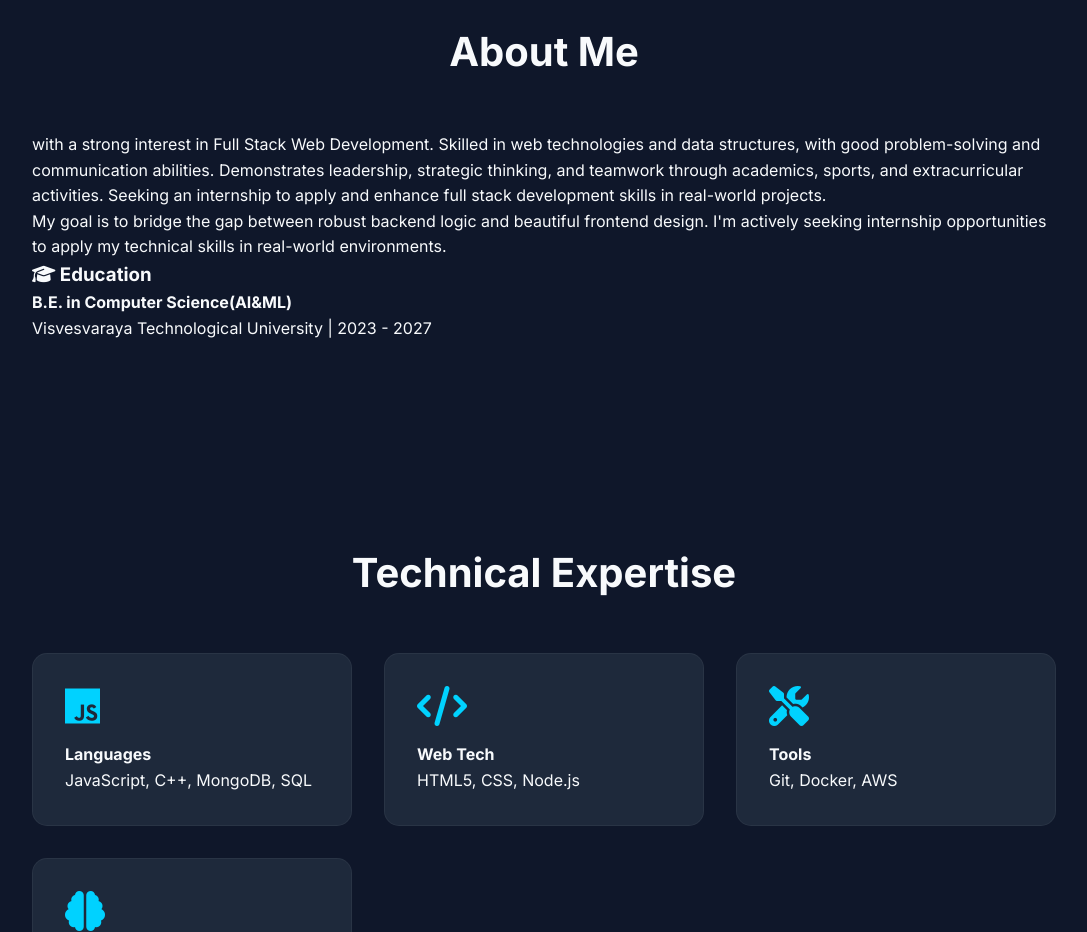
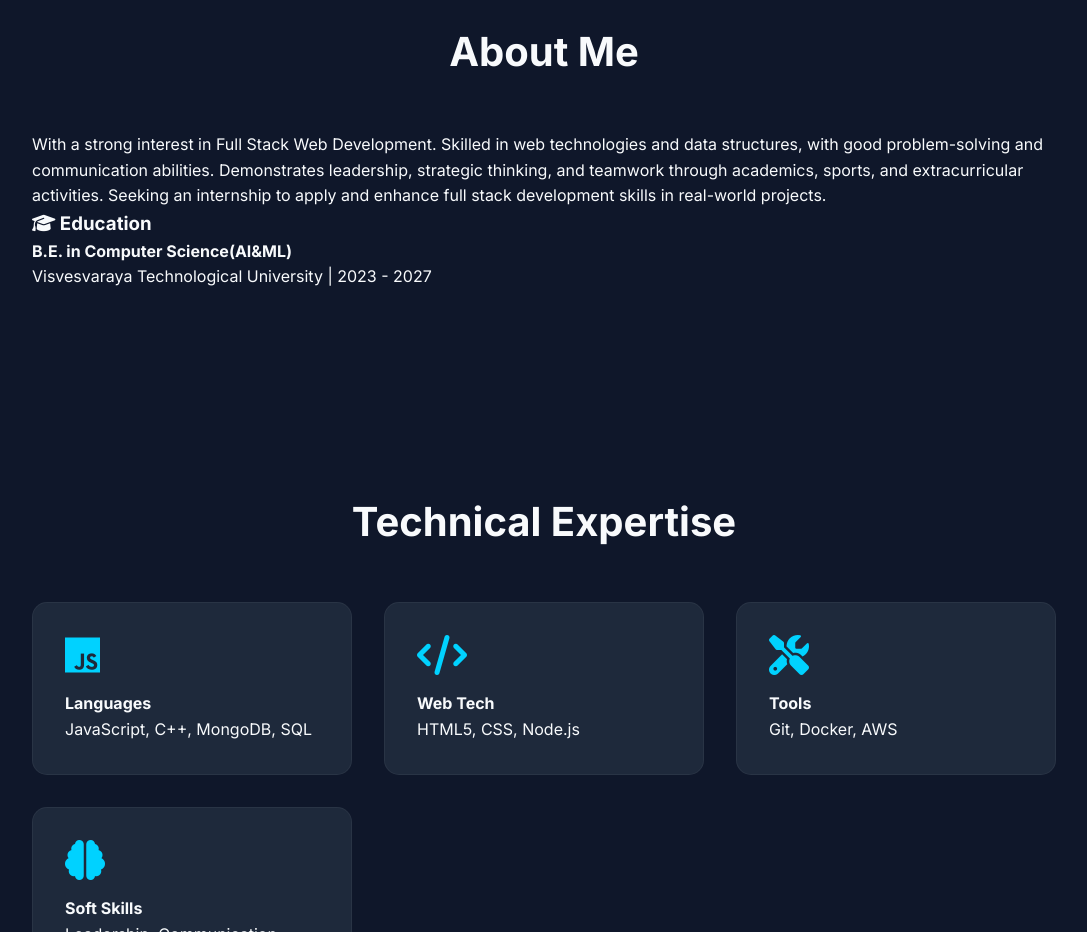
Before and after one commit to shariff-bukhari/portfolio, a plain HTML site: page portfolio/my portfolio/index.html in a window 1280 px wide. Shown: the part 880-1812 px from the top of the page, without its empty margins (96-1183 px from the left). Drawn offline with Linux system fonts and the light colour scheme.

Commit message:
Fix HTML formatting issues in index.html

```diff
--- a/portfolio/my portfolio/index.html
+++ b/portfolio/my portfolio/index.html
@@ -47,8 +47,7 @@
         <h2 class="section-title">About Me</h2>
         <div class="about-container reveal">
             <div class="about-text">
-                <p>with a strong interest in Full Stack Web Development. Skilled in web technologies and data structures, with good problem-solving and communication abilities. Demonstrates leadership, strategic thinking, and teamwork through academics, sports, and extracurricular activities. Seeking an internship to apply and enhance full stack development skills in real-world projects.</p>
-                <p>My goal is to bridge the gap between robust backend logic and beautiful frontend design. I'm actively seeking internship opportunities to apply my technical skills in real-world environments.</p>
+                <p>With a strong interest in Full Stack Web Development. Skilled in web technologies and data structures, with good problem-solving and communication abilities. Demonstrates leadership, strategic thinking, and teamwork through academics, sports, and extracurricular activities. Seeking an internship to apply and enhance full stack development skills in real-world projects.</p>
             </div>
             <div class="education-card">
                 <h3><i class="fas fa-graduation-cap"></i> Education</h3>
```
